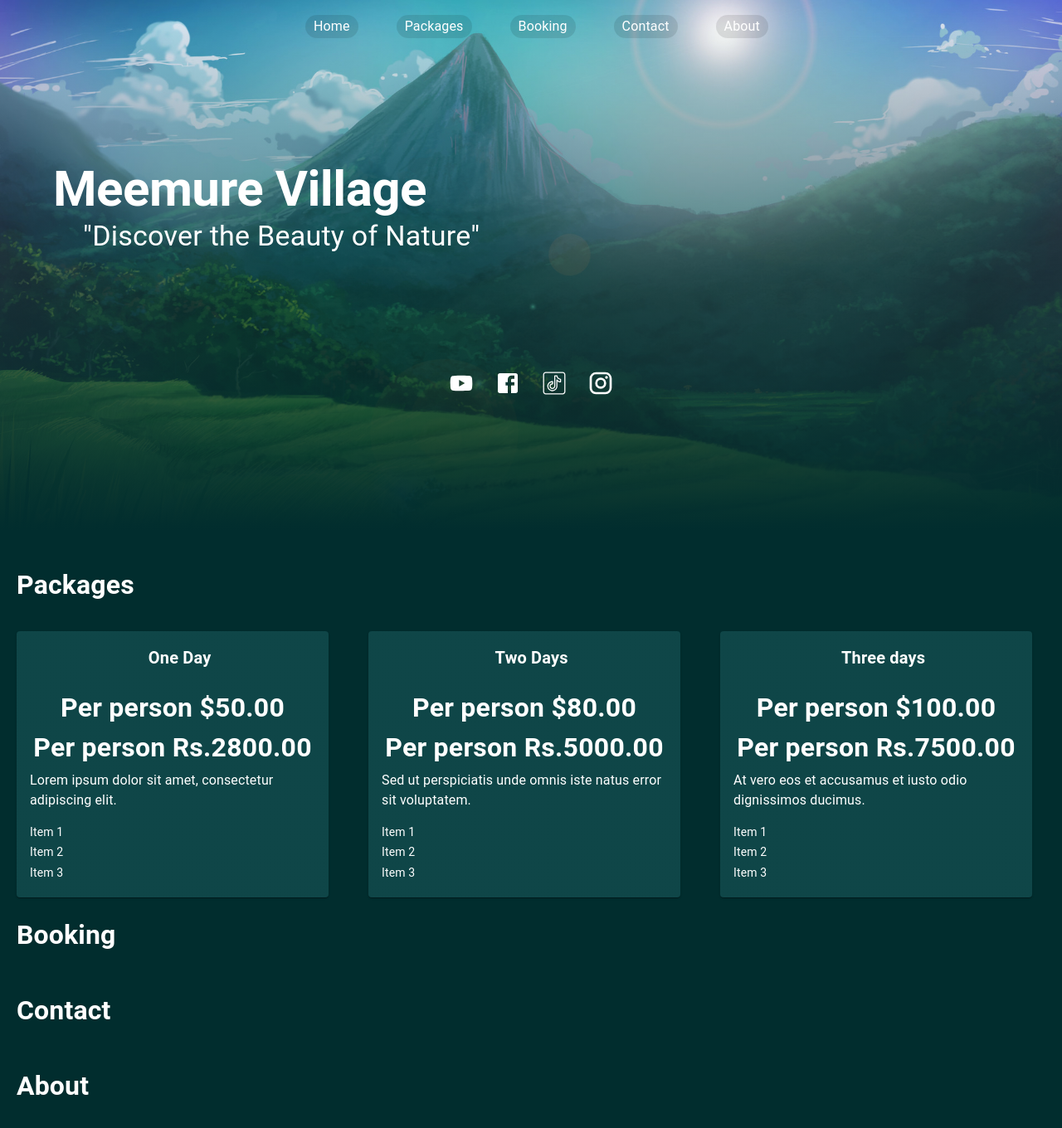
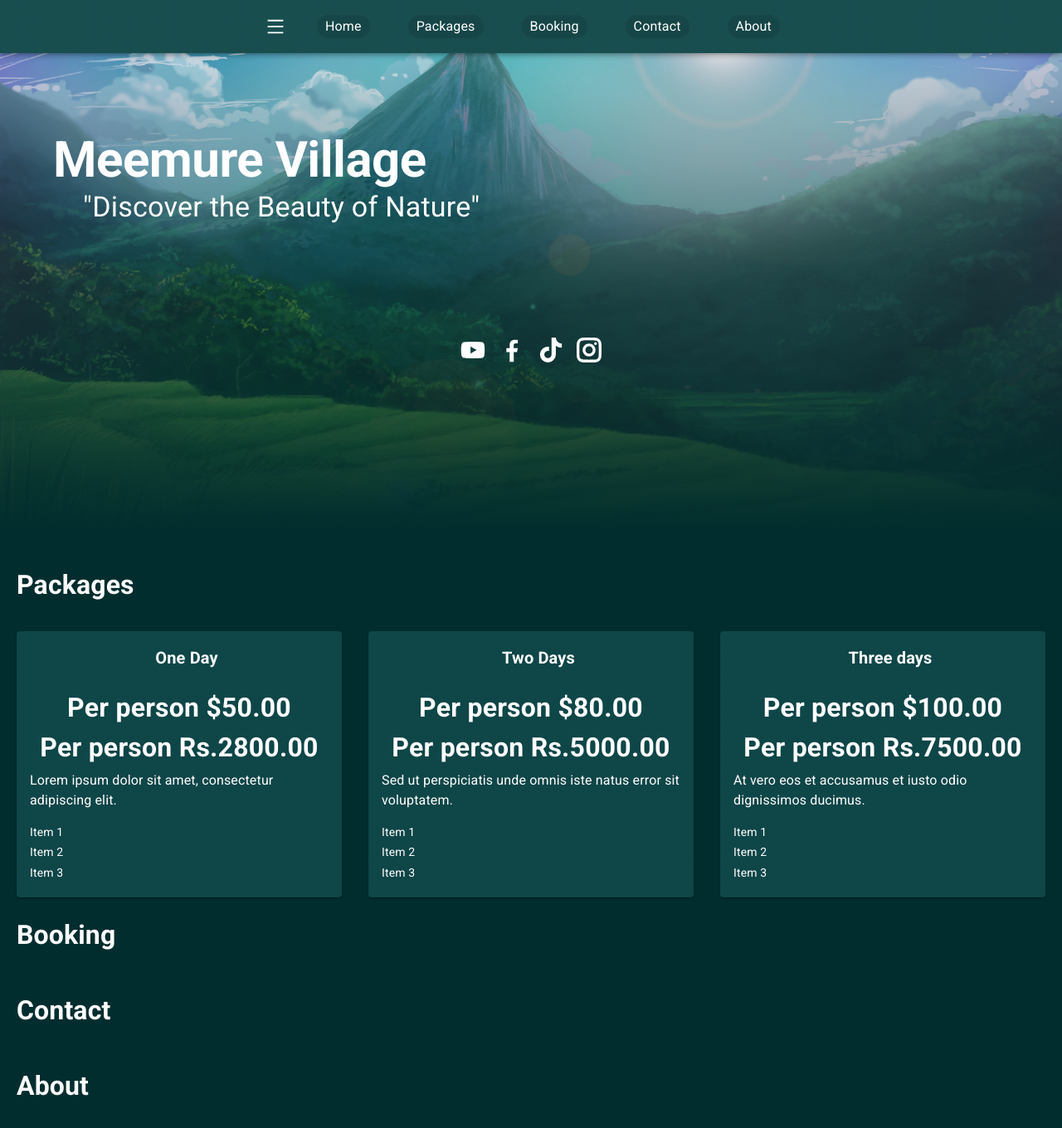
Before and after one commit to dilanjanranmalinda/meemure-app, a React (Create React App) app: page / in a window 1280 px wide. Shown: the top 1360 px of the page at 83% size. Built offline with nearby package versions, Linux system fonts and the light colour scheme.

Commit message:
ui changes 3

```diff
--- a/package.json
+++ b/package.json
@@ -6,11 +6,11 @@
     "@date-io/date-fns": "^2.16.0",
     "@emotion/react": "^11.10.6",
     "@emotion/styled": "^11.10.6",
+    "@fontsource/roboto": "^4.5.8",
     "@material-ui/core": "^4.12.4",
     "@material-ui/icons": "^4.11.3",
     "@material-ui/pickers": "^3.3.10",
-    "@mui/icons-material": "^5.11.16",
-    "@mui/material": "^5.11.16",
+    "@mui/material": "^5.12.2",
     "@mui/styled-engine-sc": "^5.11.11",
     "@testing-library/jest-dom": "^5.14.1",
     "@testing-library/react": "^13.0.0",
@@ -25,6 +25,7 @@
     "react-big-calendar": "^1.6.9",
     "react-dom": "^18.2.0",
     "react-hook-form": "^7.43.9",
+    "react-icons": "^4.8.0",
     "react-responsive-carousel": "^3.2.23",
     "react-scripts": "5.0.1",
     "react-scroll": "^1.8.9",
--- a/src/App.tsx
+++ b/src/App.tsx
@@ -1,8 +1,12 @@
 import { ThemeProvider, createTheme } from "@mui/material/styles";
+import "./App.scss";
+import { BG_COLOR, PAPER_COLOR } from "./accets/app-constants";
+import Layout from "./templetes/layout/layout";
 import CssBaseline from "@mui/material/CssBaseline";
-import "./App.scss";
-import { BG_COLOR } from "./accets/app-constants";
-import Layout from "./templetes/layout/layout";
+import "@fontsource/roboto/300.css";
+import "@fontsource/roboto/400.css";
+import "@fontsource/roboto/500.css";
+import "@fontsource/roboto/700.css";
 
 const darkBlueTheme = createTheme({
   palette: {
@@ -12,7 +16,7 @@ const darkBlueTheme = createTheme({
     },
     background: {
       default: BG_COLOR,
-      paper: "#023c3e",
+      paper: PAPER_COLOR,
     },
   },
 });
--- a/src/accets/app-constants.ts
+++ b/src/accets/app-constants.ts
@@ -1 +1,2 @@
 export const BG_COLOR = "#012d2e";
+export const PAPER_COLOR = "#023c3e";
--- a/src/accets/constants.scss
+++ b/src/accets/constants.scss
@@ -1 +1,2 @@
 $BG_COLOR: "#012d2e";
+$PAPER_COLOR: "#023c3e";
--- /dev/null
+++ b/src/components/navbar/navbar.scss
@@ -0,0 +1,48 @@
+$transparent: transparent;
+$none: none;
+$md: 960px;
+$rgba: rgba(0, 0, 0, 0.1);
+$white: #fff;
+
+.navbar-root {
+  flex-grow: 1;
+}
+
+.appBar {
+  background-color: $transparent;
+  box-shadow: $none;
+}
+
+.menuButton {
+  margin-right: 16px;
+  @media (min-width: #{$md}) {
+    display: none;
+  }
+}
+
+.toolbar {
+  display: flex;
+  justify-content: center;
+}
+
+.drawer {
+  width: 200px;
+}
+
+.drawerPaper {
+  width: 200px;
+}
+
+.navLink {
+  background-color: $rgba;
+  margin: 0 30px;
+  padding: 2px 10px;
+  border-radius: 20px;
+  color: $white;
+  text-decoration: none;
+  margin-right: 16px;
+  &:hover {
+    box-shadow: 0 0 10px rgba($white, 0.8);
+    cursor: pointer;
+  }
+}
--- a/src/components/navbar/navbar.tsx
+++ b/src/components/navbar/navbar.tsx
@@ -1,57 +1,16 @@
-import React, { useState } from "react";
-import { makeStyles } from "@material-ui/core/styles";
-import AppBar from "@material-ui/core/AppBar";
-import Toolbar from "@material-ui/core/Toolbar";
-import IconButton from "@material-ui/core/IconButton";
-import MenuIcon from "@material-ui/icons/Menu";
-import Drawer from "@material-ui/core/Drawer";
-import List from "@material-ui/core/List";
-import ListItem from "@material-ui/core/ListItem";
-import ListItemText from "@material-ui/core/ListItemText";
+import { useState } from "react";
 import { Link } from "react-scroll";
-
-const useStyles = makeStyles((theme) => ({
-  root: {
-    flexGrow: 1,
-  },
-  appBar: {
-    backgroundColor: "transparent",
-    boxShadow: "none",
-  },
-  menuButton: {
-    marginRight: theme.spacing(2),
-    [theme.breakpoints.up("md")]: {
-      display: "none",
-    },
-  },
-
-  toolbar: {
-    display: "flex",
-    justifyContent: "center",
-  },
-
-  drawer: {
-    width: 200,
-  },
-  drawerPaper: {
-    width: 200,
-  },
-  navLink: {
-    backgroundColor: "rgba(0, 0, 0, 0.1)",
-    margin: "0 30px",
-    padding: "2px 10px",
-    borderRadius: "20px",
-    color: "#fff",
-    textDecoration: "none",
-    marginRight: theme.spacing(2),
-    "&:hover": {
-      boxShadow: "0 0 10px rgba(255, 255, 255, 0.8)",
-    },
-  },
-}));
+import "./navbar.scss";
+import List from "@mui/material/List";
+import ListItem from "@mui/material/ListItem";
+import ListItemText from "@mui/material/ListItemText";
+import AppBar from "@mui/material/AppBar";
+import Toolbar from "@mui/material/Toolbar";
+import IconButton from "@mui/material/IconButton";
+import { AiOutlineMenu } from "react-icons/ai";
+import Drawer from "@mui/material/Drawer";
 
 function Navbar() {
-  const classes = useStyles();
   const [open, setOpen] = useState(false);
 
   const toggleDrawer = () => {
@@ -75,7 +34,7 @@ function Navbar() {
       smooth={true}
       offset={-70}
       duration={500}
-      className={classes.navLink}
+      className="navLink"
     >
       {navLink.title}
     </Link>
@@ -83,7 +42,7 @@ function Navbar() {
 
   const drawerMarkup = (
     <div
-      className={classes.drawer}
+      className="drawer"
       onClick={() => toggleDrawer()}
       onKeyDown={() => toggleDrawer()}
     >
@@ -97,7 +56,7 @@ function Navbar() {
               smooth={true}
               offset={-70}
               duration={500}
-              className={classes.navLink}
+              className="navLink"
             >
               <ListItemText primary={navLink.title} />
             </Link>
@@ -108,17 +67,17 @@ function Navbar() {
   );
 
   return (
-    <div className={classes.root}>
-      <AppBar position="fixed" className={classes.appBar}>
-        <Toolbar className={classes.toolbar}>
+    <div className="navbar-root">
+      <AppBar position="fixed" className="appBar">
+        <Toolbar className="toolbar">
           <IconButton
             edge="start"
-            className={classes.menuButton}
+            className="menuButton"
             color="inherit"
             aria-label="menu"
             onClick={() => toggleDrawer()}
           >
-            <MenuIcon />
+            <AiOutlineMenu />
           </IconButton>
           {navLinksMarkup}
         </Toolbar>
@@ -126,7 +85,7 @@ function Navbar() {
       <Drawer
         open={open}
         onClose={() => toggleDrawer()}
-        classes={{ paper: classes.drawerPaper }}
+        classes={{ paper: "drawerPaper" }}
       >
         {drawerMarkup}
       </Drawer>
--- a/src/pages/Packages/packages.scss
+++ b/src/pages/Packages/packages.scss
@@ -8,6 +8,31 @@
   width: 100%;
   height: 100%;
   padding: 16px;
+
+  background: linear-gradient(
+      to bottom,
+      rgba(255, 255, 255, 0) 0%,
+      rgba(255, 255, 255, 0.8) 50%,
+      $BG_COLOR 100%
+    ),
+    linear-gradient(
+      to top,
+      rgba(255, 255, 255, 0) 0%,
+      rgba(255, 255, 255, 0.8) 50%,
+      $BG_COLOR 100%
+    ),
+    linear-gradient(
+      to left,
+      rgba(255, 255, 255, 0) 0%,
+      rgba(255, 255, 255, 0.8) 50%,
+      $BG_COLOR 100%
+    ),
+    linear-gradient(
+      to right,
+      rgba(255, 255, 255, 0) 0%,
+      rgba(255, 255, 255, 0.8) 50%,
+      $BG_COLOR 100%
+    );
 
   transition: box-shadow 0.3s ease-in-out;
   &:hover {
@@ -38,32 +63,4 @@
       color: #1976d2;
     }
   }
-
-  .paper-fade {
-    background-color: $BG_COLOR;
-    position: relative;
-    overflow: hidden;
-
-    &:before {
-      content: "";
-      position: absolute;
-      top: 0;
-      right: 0;
-      bottom: 0;
-      left: 0;
-      z-index: 1;
-      background-image: linear-gradient(
-        to top,
-        rgba(1, 45, 46, 0.9),
-        rgba(1, 45, 46, 0.7) 50%,
-        rgba(1, 45, 46, 0.4)
-      );
-    }
-
-    .paper-content {
-      position: relative;
-      z-index: 2;
-      padding: 20px;
-    }
-  }
 }
--- a/src/templetes/layout/layout.tsx
+++ b/src/templetes/layout/layout.tsx
@@ -1,15 +1,15 @@
-import Grid from "@material-ui/core/Grid";
-import Navbar from "../../components/navbar/navbar";
-import tiktok from "../../accets/tiktok.svg";
-import Box from "@material-ui/core/Box";
-import Typography from "@material-ui/core/Typography";
-import IconButton from "@material-ui/core/IconButton";
-import { Facebook, Instagram, YouTube } from "@material-ui/icons";
 import Booking from "../../pages/Booking/Booking";
 import Slideshow from "../../pages/slideshow/slideshow";
 import Packages from "../../pages/Packages/Packages";
+import SandBox from "../../components/sandbox";
 import "./layout.scss";
-import SandBox from "../../components/sandbox";
+import Grid from "@mui/material/Grid";
+import Box from "@mui/material/Box";
+import Navbar from "../../components/navbar/navbar";
+import Typography from "@mui/material/Typography";
+import IconButton from "@mui/material/IconButton";
+import { FaTiktok, FaYoutube } from "react-icons/fa";
+import { GrInstagram, GrFacebookOption } from "react-icons/gr";
 
 function Layout() {
   return (
@@ -44,7 +44,7 @@ function Layout() {
                     href="#"
                     style={{ textDecoration: "none", color: "white" }}
                   >
-                    <YouTube style={{ fontSize: "2rem" }} />
+                    <FaYoutube size={30} />
                   </a>
                 </IconButton>
               </Grid>
@@ -54,7 +54,7 @@ function Layout() {
                     href="#"
                     style={{ textDecoration: "none", color: "white" }}
                   >
-                    <Facebook style={{ fontSize: "2rem" }} />
+                    <GrFacebookOption style={{ fontSize: "2rem" }} />
                   </a>
                 </IconButton>
               </Grid>
@@ -64,7 +64,8 @@ function Layout() {
                     href="#"
                     style={{ textDecoration: "none", color: "white" }}
                   >
-                    <img src={tiktok} width="32px" height="32px" />
+                    <FaTiktok size={30} />
+                    {/* <img src={tiktok} width="32px" height="32px" /> */}
                   </a>
                 </IconButton>
               </Grid>
@@ -74,7 +75,7 @@ function Layout() {
                     href="#"
                     style={{ textDecoration: "none", color: "white" }}
                   >
-                    <Instagram style={{ fontSize: "2rem" }} />
+                    <GrInstagram size={30} />
                   </a>
                 </IconButton>
               </Grid>
```
Also changed, not shown: src/index.tsx (+5 -6 lines), 1 other file (tests, documents, lock files or other folders).
